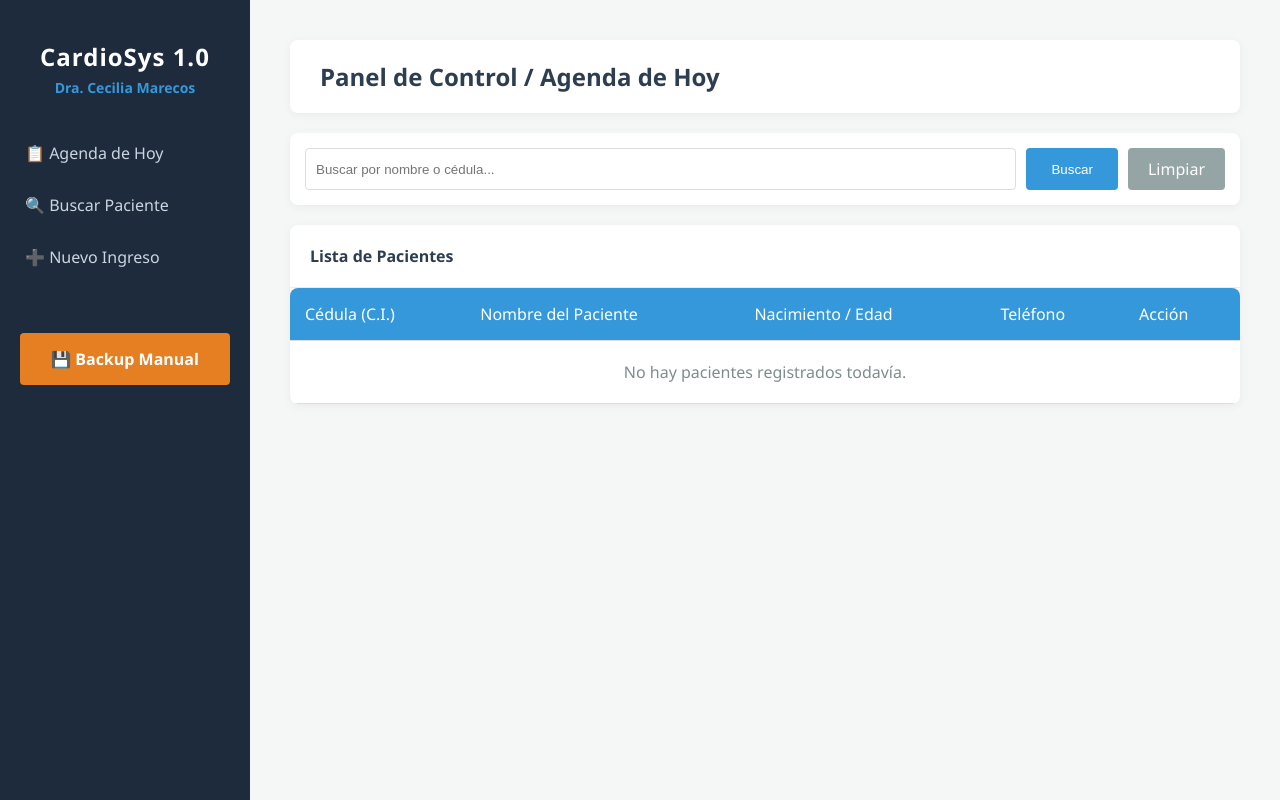
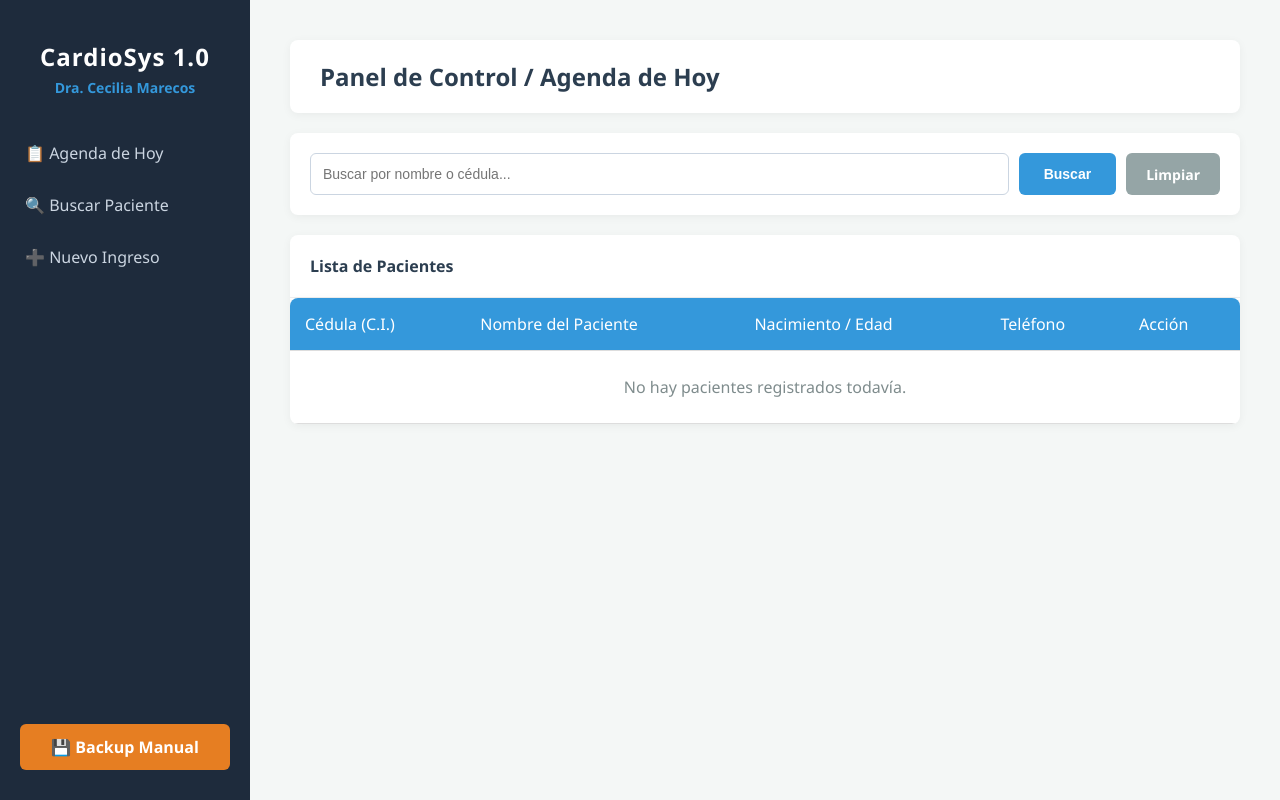
Before and after one commit to patriciafranco-web/CardiosysDraCeciliaMarecos, a Flask app: page / in a window 1280 px wide. Run offline with Flask 3, Linux system fonts and the light colour scheme; the visitor is signed in with stand-in values (Sample User, id 1); tables that the repository leaves empty hold one stand-in row (values such as "Sample post").

Commit message:
Update dashboard.html

```diff
--- a/templates/dashboard.html
+++ b/templates/dashboard.html
@@ -6,20 +6,22 @@
     <title>CardioSys - Dra. Cecilia Marecos</title>
     <style>
         body { font-family: 'Segoe UI', Tahoma, Geneva, Verdana, sans-serif; background-color: #f4f7f6; margin: 0; }
-        .sidebar { height: 100vh; width: 250px; background-color: #1e2b3c; color: white; position: fixed; padding-top: 20px; }
-        .sidebar h2 { text-align: center; margin-bottom: 5px; letter-spacing: 1px; }
+        .sidebar { height: 100vh; width: 250px; background-color: #1e2b3c; color: white; position: fixed; padding-top: 20px; box-sizing: border-box; display: flex; flex-direction: column; }
+        .sidebar h2 { text-align: center; margin-bottom: 5px; letter-spacing: 1px; color: white; }
         .sidebar .sub-title { text-align: center; font-size: 14px; color: #3498db; margin-bottom: 30px; font-weight: bold; }
         .sidebar a { padding: 15px 25px; text-decoration: none; font-size: 16px; color: #cbd5e1; display: block; transition: 0.3s; }
         .sidebar a:hover { background-color: #2c3e50; color: white; border-left: 4px solid #3498db; }
-        .main-content { margin-left: 250px; padding: 40px; }
+
+        .main-content { margin-left: 250px; padding: 40px; box-sizing: border-box; }
         .header { background-color: white; padding: 20px 30px; border-radius: 8px; box-shadow: 0 2px 10px rgba(0,0,0,0.05); margin-bottom: 20px; }
         .header h1 { margin: 0; color: #2c3e50; font-size: 24px; }
 
+        /* Estilos para la tabla de pacientes */
         table { width: 100%; border-collapse: collapse; background-color: white; box-shadow: 0 2px 10px rgba(0,0,0,0.05); border-radius: 8px; overflow: hidden; }
         th, td { padding: 15px; text-align: left; border-bottom: 1px solid #ddd; }
         th { background-color: #3498db; color: white; font-weight: normal; }
         tr:hover { background-color: #f1f1f1; }
-        .btn-abrir { background-color: #2ecc71; color: white; border: none; padding: 8px 12px; border-radius: 4px; cursor: pointer; text-decoration: none; font-size: 14px;}
+        .btn-abrir { background-color: #2ecc71; color: white; border: none; padding: 8px 14px; border-radius: 4px; cursor: pointer; text-decoration: none; font-size: 14px; font-weight: bold;}
         .btn-abrir:hover { background-color: #27ae60; }
     </style>
 </head>
@@ -31,8 +33,10 @@
         <a href="#">🔍 Buscar Paciente</a>
         <a href="/nuevo_paciente">➕ Nuevo Ingreso</a>
 
-        <!-- Botón de Seguridad -->
-        <a href="/backup" style="margin-top: 50px; background-color: #e67e22; color: white; border-radius: 4px; margin-left: 20px; margin-right: 20px; text-align: center; font-weight: bold;">💾 Backup Manual</a>
+        <!-- Botón de Seguridad en el sidebar -->
+        <div style="margin-top: auto; margin-bottom: 30px; padding: 0 20px;">
+            <a href="/backup" style="background-color: #e67e22; color: white; border-radius: 6px; text-align: center; font-weight: bold; padding: 12px; display: block; box-sizing: border-box;">💾 Backup Manual</a>
+        </div>
     </div>
 
     <div class="main-content">
@@ -40,16 +44,16 @@
             <h1>Panel de Control / Agenda de Hoy</h1>
         </div>
 
-        <div style="margin-bottom: 20px; background: white; padding: 15px; border-radius: 8px; box-shadow: 0 2px 10px rgba(0,0,0,0.05);">
+        <div style="margin-bottom: 20px; background: white; padding: 20px; border-radius: 8px; box-shadow: 0 2px 10px rgba(0,0,0,0.05);">
             <form action="/" method="GET" style="display: flex; gap: 10px; margin: 0;">
-                <input type="text" name="q" placeholder="Buscar por nombre o cédula..." value="{{ busqueda }}" style="margin: 0; flex: 1; padding: 10px; border: 1px solid #ddd; border-radius: 4px;" autocomplete="off">
-                <button type="submit" style="background-color: #3498db; color: white; border: none; padding: 10px 25px; border-radius: 4px; cursor: pointer;">Buscar</button>
-                <a href="/" style="background-color: #95a5a6; color: white; padding: 10px 20px; border-radius: 4px; text-decoration: none; display: flex; align-items: center;">Limpiar</a>
+                <input type="text" name="q" placeholder="Buscar por nombre o cédula..." value="{{ busqueda }}" style="margin: 0; flex: 1; padding: 12px; border: 1px solid #cbd5e1; border-radius: 6px; font-size: 14px;" autocomplete="off">
+                <button type="submit" style="background-color: #3498db; color: white; border: none; padding: 10px 25px; border-radius: 6px; cursor: pointer; font-weight: bold; font-size: 14px;">Buscar</button>
+                <a href="/" style="background-color: #95a5a6; color: white; padding: 10px 20px; border-radius: 6px; text-decoration: none; display: flex; align-items: center; font-weight: bold; font-size: 14px;">Limpiar</a>
             </form>
         </div>
 
         <div style="background: white; border-radius: 8px; box-shadow: 0 2px 10px rgba(0,0,0,0.05); overflow: hidden;">
-            <div style="padding: 20px; font-weight: bold; color: #2c3e50; border-bottom: 1px solid #eee;">Lista de Pacientes</div>
+            <div style="padding: 20px; font-weight: bold; color: #2c3e50; border-bottom: 1px solid #eee; font-size: 16px;">Lista de Pacientes</div>
             <table>
                 <thead>
                     <tr>
@@ -71,7 +75,7 @@
                     </tr>
                     {% else %}
                     <tr>
-                        <td colspan="5" style="text-align: center; color: #7f8c8d; padding: 20px;">No hay pacientes registrados todavía.</td>
+                        <td colspan="5" style="text-align: center; color: #7f8c8d; padding: 25px;">No hay pacientes registrados todavía.</td>
                     </tr>
                     {% endfor %}
                 </tbody>
```
